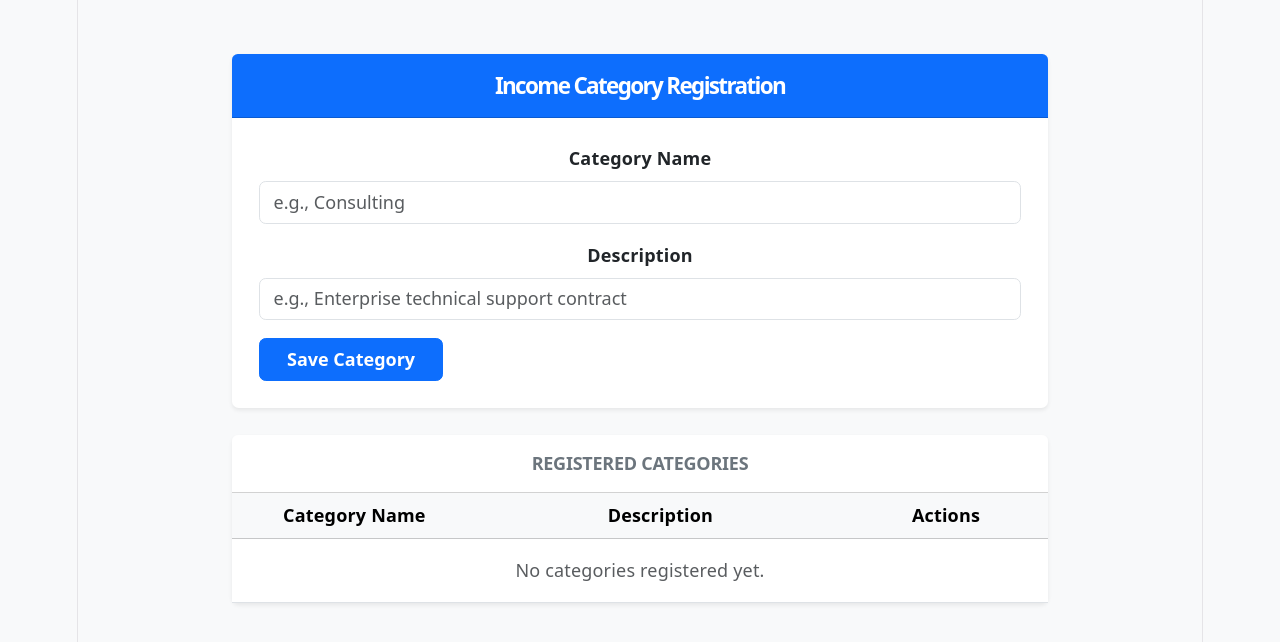
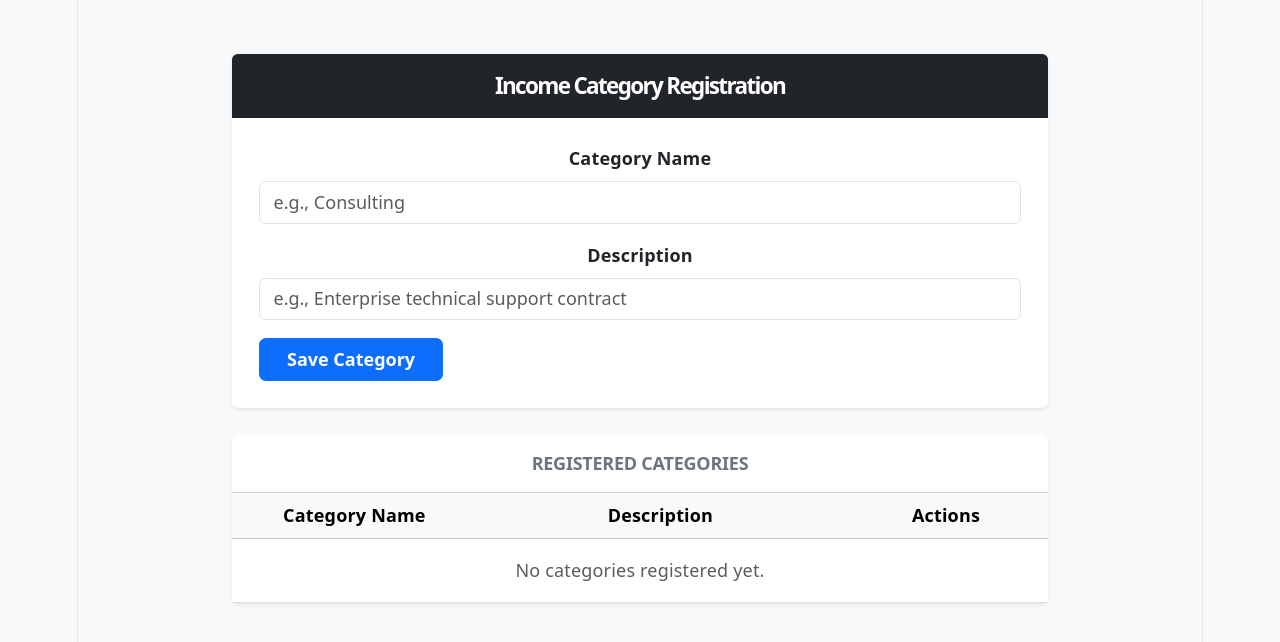
Before and after one commit to Lian2108/TLA1_project, a React (Vite) app in the folder tla1_project/: page / in a window 1280 px wide. Shown: the top 642 px of the page. Built offline with nearby package versions, Linux system fonts and the light colour scheme.

Commit message:
try changing color

```diff
--- a/tla1_project/src/App.jsx
+++ b/tla1_project/src/App.jsx
@@ -70,7 +70,7 @@ function App() {
         <div className="col-lg-9">
           {/* Registration Card */}
           <div className="card shadow-sm border-0 mb-4">
-            <div className="card-header bg-primary text-white py-3">
+            <div className="card-header bg-dark text-white py-3">
               <h1 className="h5 mb-0 fw-bold">
                 {editIndex !== null
                   ? "Edit Income Category"
```
